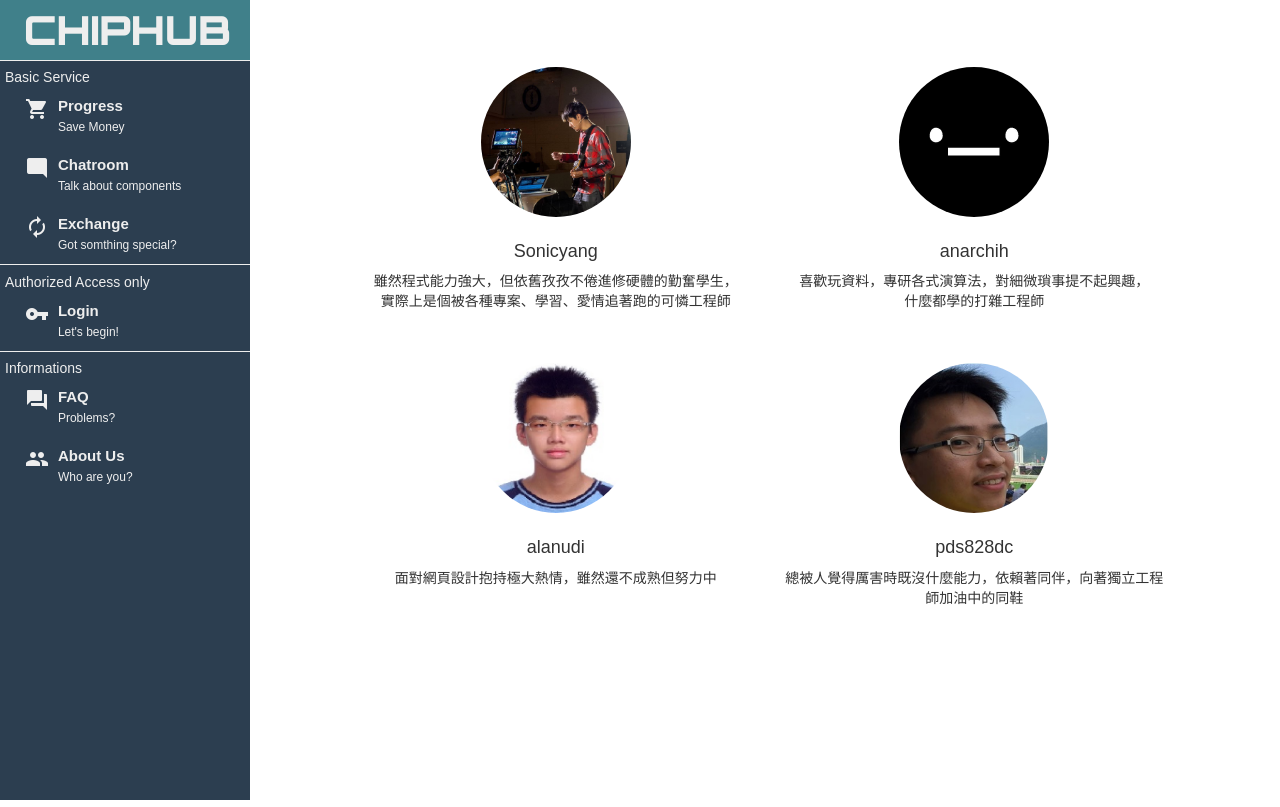
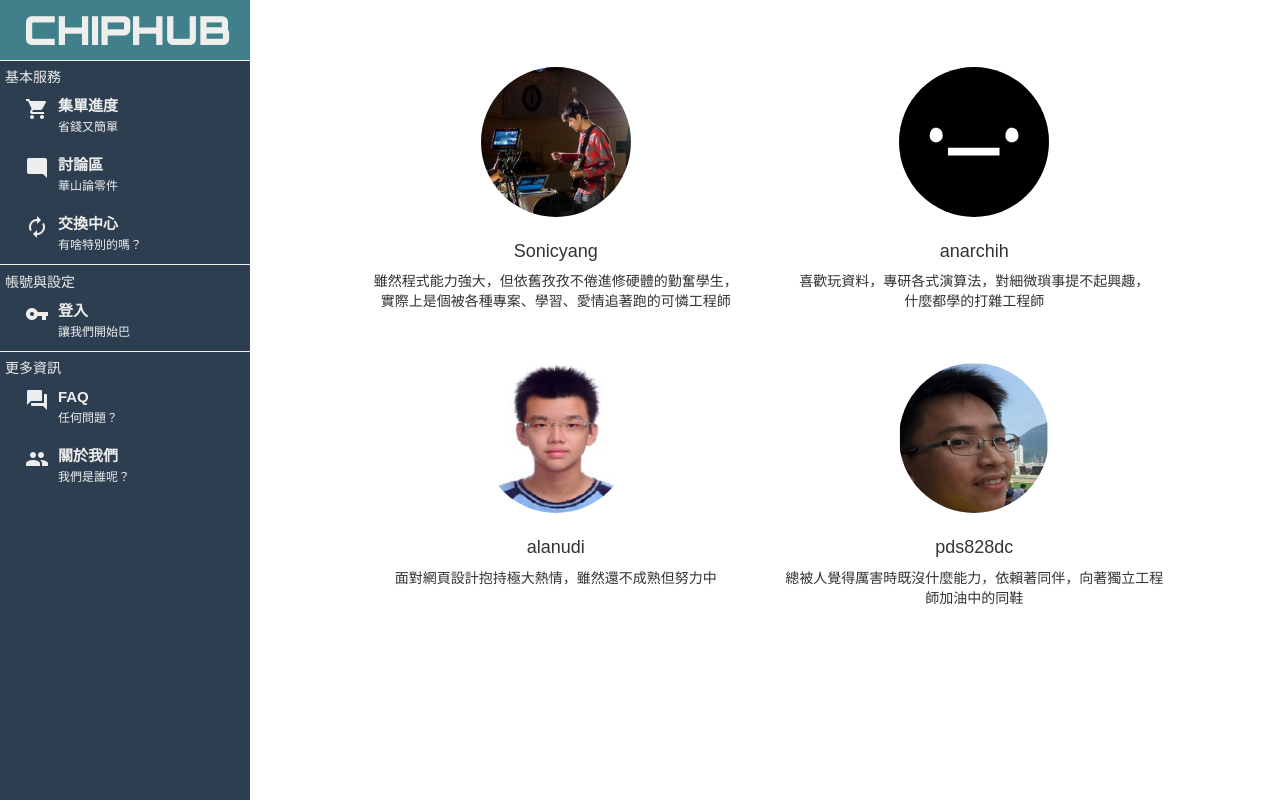
Before and after one commit to sonicyang/chiphub, a Django app: page /about_us/ in a window 1280 px wide. Run offline with Django 3.2, Linux system fonts and the light colour scheme; data that the repository does not hold is empty; some libraries are stand-ins or nearby versions.

Commit message:
localized sidebar text

```diff
--- a/templates/base.html
+++ b/templates/base.html
@@ -38,14 +38,14 @@
             </a>
           </li>
           <hr>
-          <div>Basic Service</div>
+          <div>基本服務</div>
 
           <li>
             <a href="/progress/">
               <div class="sb-icon"><i class="material-icons">shopping_cart</i></div>
               <div class="sb-text">
-                <span href="/">Progress</span><br />
-                <span>Save Money</span>
+                <span href="/">集單進度</span><br />
+                <span>省錢又簡單</span>
               </div>
             </a>
           </li>
@@ -53,8 +53,8 @@
             <a href="/chatroom/">
               <div class="sb-icon"><i class="material-icons">mode_comment</i></div>
               <div class="sb-text">
-                <span href="/">Chatroom</span><br />
-                <span>Talk about components</span>
+                <span href="/">討論區</span><br />
+                <span>華山論零件</span>
               </div>
             </a>
           </li>
@@ -62,19 +62,19 @@
             <a href="/exchange/">
               <div class="sb-icon"><i class="material-icons">autorenew</i></div>
               <div class="sb-text">
-                <span href="/">Exchange</span><br />
-                <span>Got somthing special?</span>
+                <span href="/">交換中心</span><br />
+                <span>有啥特別的嗎？</span>
               </div>
             </a>
           </li>
           <hr />
-          <div>Authorized Access only</div>
+          <div>帳號與設定</div>
           <li id="login_button_wrapper">
             <a id="login_button" href="#">
               <div class="sb-icon"><i class="material-icons">vpn_key</i></div>
               <div class="sb-text">
-                <span href="/">Login</span><br />
-                <span>Let's begin!</span>
+                <span href="/">登入</span><br />
+                <span>讓我們開始巴</span>
               </div>
             </a>
           </li>
@@ -82,8 +82,8 @@
             <a id="logout_button" href="/logout">
               <div class="sb-icon"><i class="material-icons">directions_run</i></div>
               <div class="sb-text">
-                <span href="/">Logout</span><br />
-                <span>Time to depart</span>
+                <span href="/">登出</span><br />
+                <span>到離開的時候了</span>
               </div>
             </a>
           </li>
@@ -91,19 +91,19 @@
             <a href="/profile/">
               <div class="sb-icon"><i class="material-icons">build</i></div>
               <div class="sb-text">
-                <span href="/">Profile</span><br />
-                <span>Tell me about you</span>
+                <span href="/">個人資料</span><br />
+                <span>讓我們更了解你</span>
               </div>
             </a>
           </li>
           <hr />
-          <div>Informations</div>
+          <div>更多資訊</div>
           <li>
             <a href="/faq/">
               <div class="sb-icon"><i class="material-icons">question_answer</i></div>
               <div class="sb-text">
                 <span href="/">FAQ</span><br />
-                <span>Problems?</span>
+                <span>任何問題？</span>
               </div>
             </a>
           </li>
@@ -111,8 +111,8 @@
             <a href="/about_us/">
               <div class="sb-icon"><i class="material-icons">group</i></div>
               <div class="sb-text">
-                <span href="/">About Us</span><br />
-                <span>Who are you?</span>
+                <span href="/">關於我們</span><br />
+                <span>我們是誰呢？</span>
               </div>
             </a>
           </li>
```
